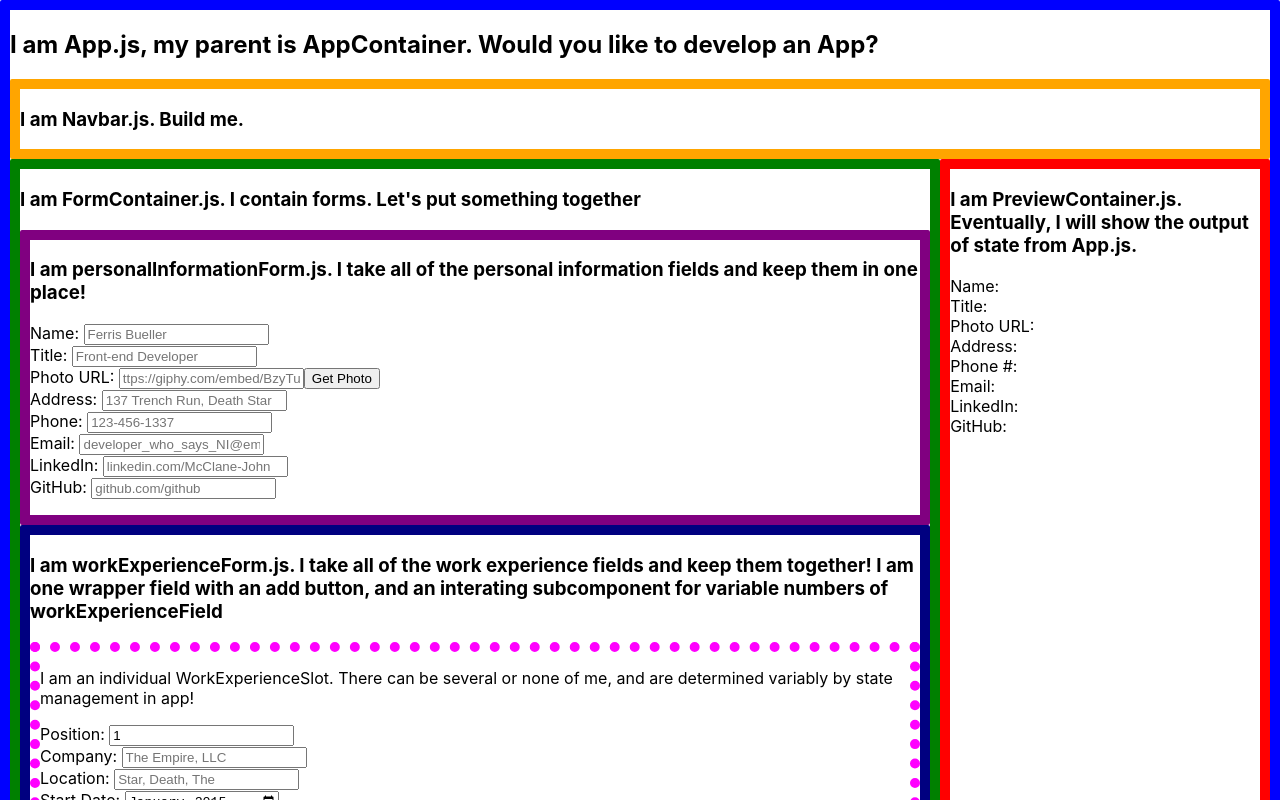
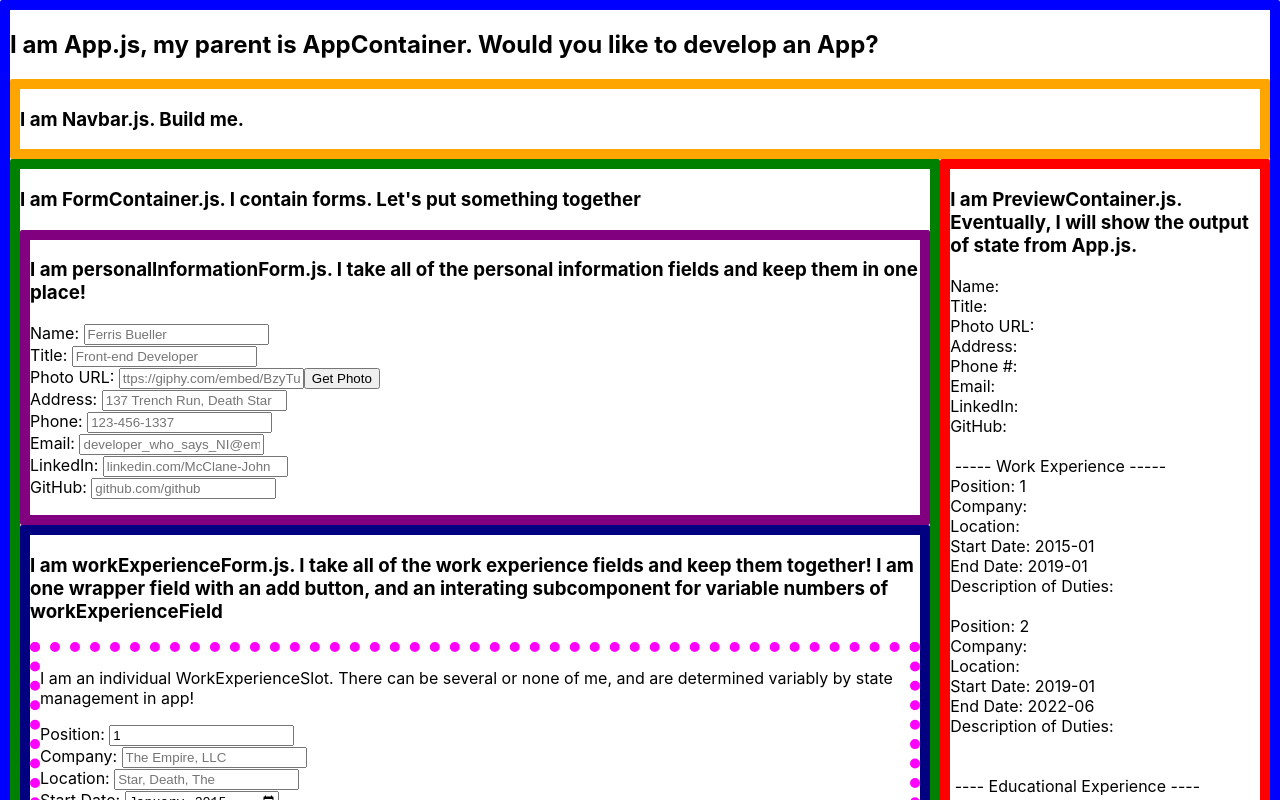
Before and after one commit to dianaroemer/cv-application-project, a React (Create React App) app: page / in a window 1280 px wide. Shown: the top 800 px of the page. Built offline with nearby package versions, Linux system fonts and the light colour scheme.

Commit message:
Bind App.state to preview, dynamically producing workExperience blocks based on amount of work experience. TODO workExperience add and delete button, bind onChange functionality to educationalExperienceForm

```diff
--- a/src/App.js
+++ b/src/App.js
@@ -88,7 +88,7 @@ class App extends Component {
     }
 
 
-    console.log(this.state.workExperience.workExperienceArr[0]);
+    // console.log(this.state.workExperience.workExperienceArr[0]);
   }
 
   render() {
--- a/src/Components/PreviewContainer.js
+++ b/src/Components/PreviewContainer.js
@@ -10,12 +10,30 @@ class PreviewContainer extends Component {
         const { appState } = this.props;
 
         const personalInformation = appState.personalInformation;
+        const workExperienceArr = appState.workExperience.workExperienceArr;
+
+        let workRows = [];
+
+        workExperienceArr.map(element => {
+            workRows.push(
+                <div className='previewWorkExperienceSlot' key={element.key}>
+                    <text>Position: {element.position}</text> {'\n'}
+                    <text>Company: {element.company}</text> {'\n'}
+                    <text>Location: {element.location}</text> {'\n'}
+                    <text>Start Date: {element.startDate}</text> {'\n'}
+                    <text>End Date: {element.endDate}</text> {'\n'}
+                    <text>Description of Duties: {element.descriptionOfDuties}</text> {'\n'}
+                    {'\n'}
+                </div>
+            )
+        })
 
         return (
 
             <div className='previewContainer' style={{borderStyle: 'solid', borderRadius: 2, borderWidth: 10, borderColor: 'red', whiteSpace: 'pre-wrap'}}>
 
                 <h3>I am PreviewContainer.js. Eventually, I will show the output of state from App.js.</h3>
+                <div className='previewPersonal'>
                     Name: {personalInformation.name} {'\n'}
                     Title: {personalInformation.title} {'\n'}
                     Photo URL: {personalInformation.photoURL} {'\n'}
@@ -25,6 +43,16 @@ class PreviewContainer extends Component {
                     LinkedIn: {personalInformation.linkedIn} {'\n'}
                     GitHub: {personalInformation.gitHub} {'\n'}
                 </div>
+                <div className='previewWorkExperienceContainer'>
+                    {'\n'} ----- Work Experience -----
+                    {'\n'}
+                    {workRows}
+                </div>
+                <div className='previewEducationalExperienceContainer'>
+                    {'\n'} ---- Educational Experience ----
+                    {'\n'}
+                </div>
+            </div>
 
         )
     }
```
Lines whose indentation alone changed are shown as unchanged.
